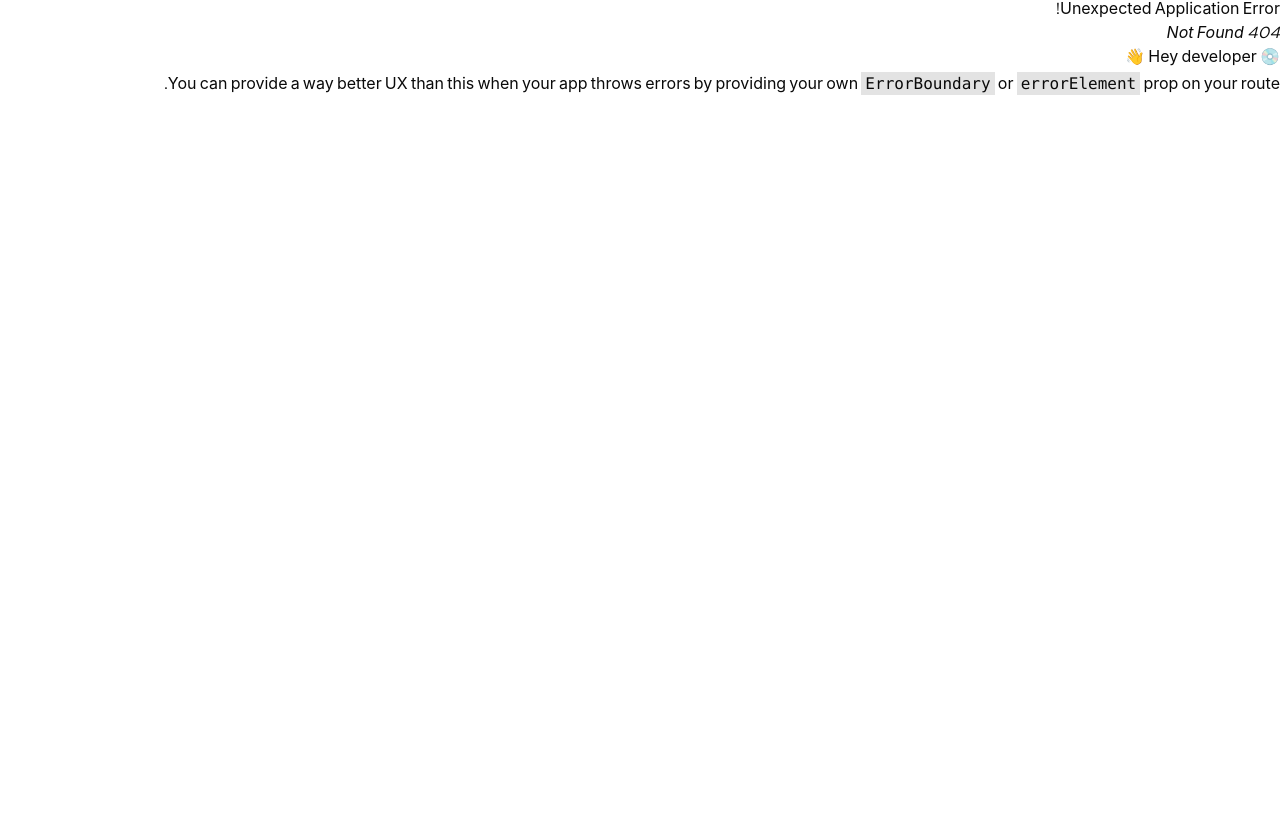
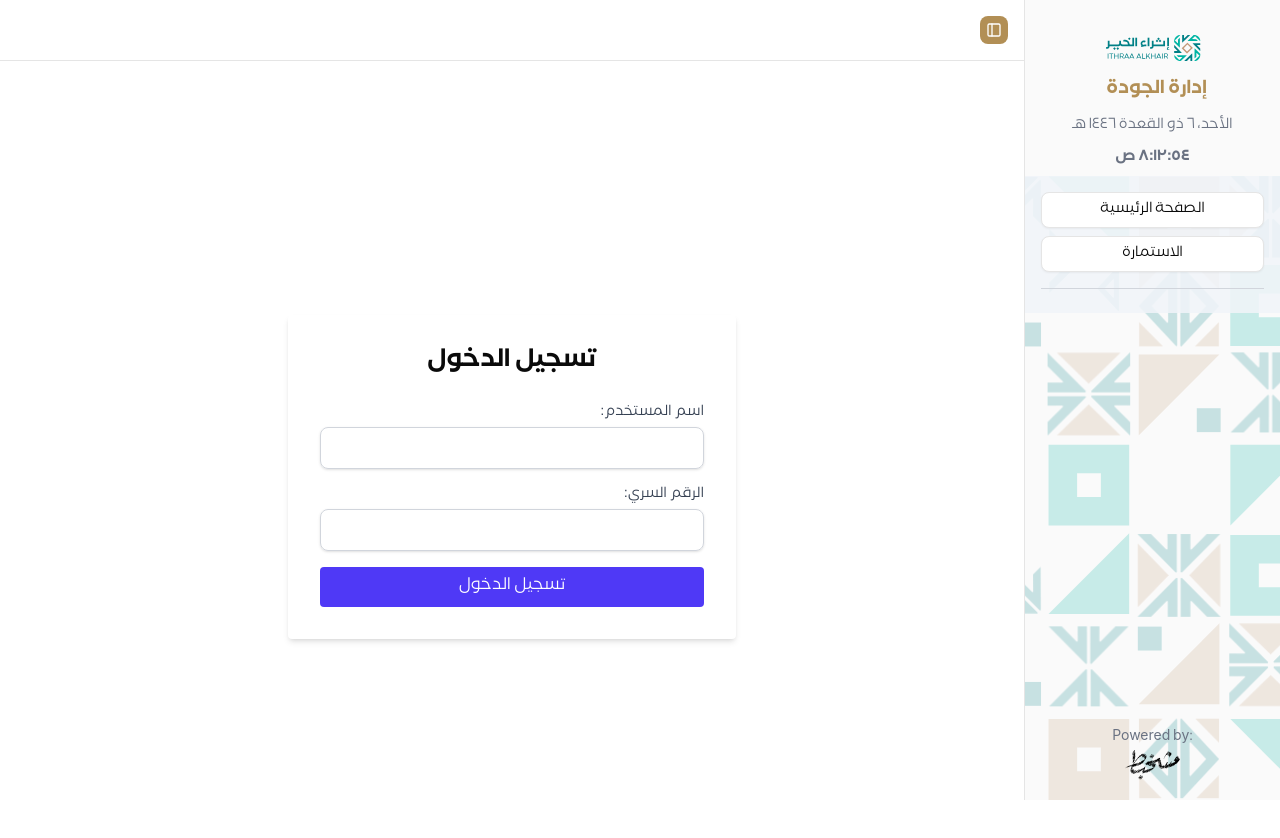
Before and after one commit to X7md/ithraaalkhair, a React (Vite) app: page /login in a window 1280 px wide. Before the commit this address had no page. Shown: the top 838 px of the page. Before the commit the page ends 800 px from the top, so only its background shows below. Built offline with nearby package versions, Linux system fonts and the light colour scheme.

Commit message:
login page commit

```diff
--- a/src/app/routes.jsx
+++ b/src/app/routes.jsx
@@ -1,7 +1,18 @@
-import { createBrowserRouter } from "react-router-dom";
+import { createBrowserRouter, Navigate } from "react-router-dom";
 import { RootLayout } from "@/pages/layout";
 import { IndexPage } from "@/pages/index";
-import { TestPage } from "@/pages/test";
+import { SurveyPage } from "@/pages/survey";
+import { Login } from "@/pages/login";
+
+// Mock authentication function (replace with your actual logic)
+const isAuthenticated = () => {
+  return !!localStorage.getItem("authToken"); // Example: Check if a token exists in localStorage
+};
+// Protected Route Component
+const ProtectedRoute = ({ element }) => {
+  return isAuthenticated() ? element : <Navigate to="/login" replace />;
+};
+
 export const router = createBrowserRouter([
   {
     path: "/",
@@ -15,11 +26,19 @@
         },
       },
       {
-        path: "test",
-        element: <TestPage />,
+        path: "survey",
+        element: <ProtectedRoute element={<SurveyPage />} />,
         handle: {
-          //test
-          tab: TestPage.tab
+          //survey
+          tab: SurveyPage.tab
+        },
+      },
+      {
+        path: "login",
+        element: <Login />,
+        handle: {
+          //login
+          tab: Login.tab
         },
       }
     ]
--- a/src/components/Layout.jsx
+++ b/src/components/Layout.jsx
@@ -12,7 +12,7 @@
 
 const TABS = [
   { id: 'home', label: 'الصفحة الرئيسية', path: '/' },
-  { id: 'test', label: 'تجربة', path: '/test' },
+  { id: 'survey', label: 'الاستمارة', path: '/survey' },
 ]
 
 export function Layout(
--- /dev/null
+++ b/src/pages/login.jsx
@@ -0,0 +1,68 @@
+import React, { useState } from 'react';
+import { useNavigate } from 'react-router-dom';
+
+const Login = () => {
+  const [username, setUsername] = useState('');
+  const [password, setPassword] = useState('');
+  const [error, setError] = useState('');
+  const navigate = useNavigate();
+
+  const handleLogin = (e) => {
+    e.preventDefault();
+
+    // Example validation (replace with your actual logic)
+    if ((username === 'admin') && (password === 'password')) {
+     // Redirect to the test page
+        localStorage.setItem('authToken', 'your_token_here'); // Store token in localStorage
+          navigate('/survey');
+    } else {
+      setError('Invalid username or password');
+    }
+  };
+
+  return (
+    <div className="flex items-center justify-center min-h-screen bg-white-100">
+      <div className="bg-white p-8 rounded shadow-md w-full max-w-md">
+        <h2 className="text-2xl font-bold mb-6 text-center">تسجيل الدخول</h2>
+        <form onSubmit={handleLogin}>
+          <div className="mb-4">
+            <label htmlFor="username" className="block text-sm font-medium text-gray-700">
+              اسم المستخدم:
+            </label>
+            <input
+              type="text"
+              id="username"
+              value={username}
+              onChange={(e) => setUsername(e.target.value)}
+              required
+              className="mt-1 block w-full px-3 py-2 border border-gray-300 rounded-md shadow-sm focus:outline-none focus:ring-indigo-500 focus:border-indigo-500"
+            />
+          </div>
+          <div className="mb-4">
+            <label htmlFor="password" className="block text-sm font-medium text-gray-700">
+              الرقم السري:
+            </label>
+            <input
+              type="password"
+              id="password"
+              value={password}
+              onChange={(e) => setPassword(e.target.value)}
+              required
+              className="mt-1 block w-full px-3 py-2 border border-gray-300 rounded-md shadow-sm focus:outline-none focus:ring-indigo-500 focus:border-indigo-500"
+            />
+          </div>
+          {error && <p className="text-red-500 text-sm mb-4">{error}</p>}
+          <button
+            type="submit"
+            className="w-full bg-indigo-600 text-white py-2 px-4 rounded hover:bg-indigo-700 focus:outline-none focus:ring-2 focus:ring-indigo-500 focus:ring-offset-2"
+          >
+            تسجيل الدخول
+          </button>
+        </form>
+      </div>
+    </div>
+  );
+};
+
+export { Login };
+Login.tab = "login";
--- a/src/pages/test.jsx
+++ b/src/pages/survey.jsx
@@ -62,7 +62,7 @@
 });
 
 
-export function TestPage() {
+export function SurveyPage() {
   const [currentSectionIndex, setCurrentSectionIndex] = useState(0);
 
   useEffect(() => {
@@ -233,4 +233,4 @@
   );
 }
 
-TestPage.tab = "test";
+SurveyPage.tab = "survey";
```
